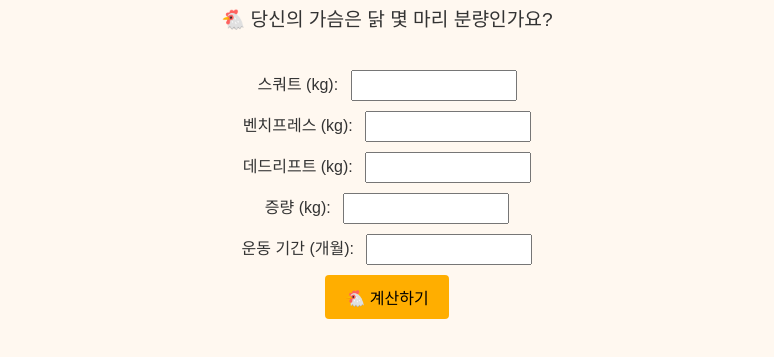
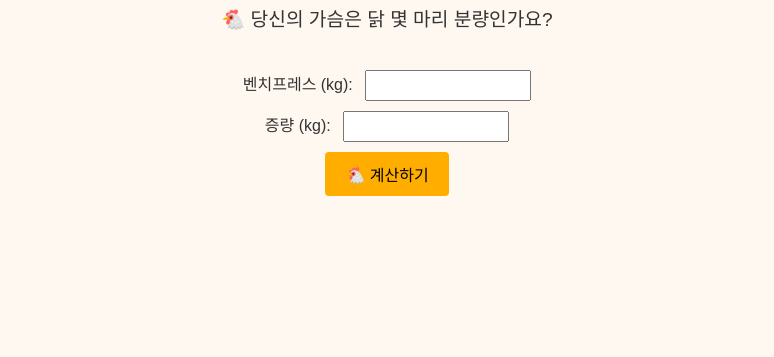
Before and after one commit to Sjungyeon/HORSEPOWER-TO-CHICKEN-POWER, a plain HTML site: page index.html in a window 1280 px wide. Shown: the part 135-492 px from the top of the page, without its empty margins (253-1027 px from the left). Drawn offline with Linux system fonts and the light colour scheme.

Commit message:
Update index.html

```diff
--- a/index.html
+++ b/index.html
@@ -11,11 +11,8 @@
   <p class="subhead">🐔 당신의 가슴은 닭 몇 마리 분량인가요?</p>
 
   <div class="form">
-    <label>스쿼트 (kg): <input type="number" id="squat" /></label>
     <label>벤치프레스 (kg): <input type="number" id="bench" /></label>
-    <label>데드리프트 (kg): <input type="number" id="dead" /></label>
     <label>증량 (kg): <input type="number" id="gain" /></label>
-    <label>운동 기간 (개월): <input type="number" id="months" /></label>
     <button onclick="calcCP()">🐔 계산하기</button>
   </div>
 
```
